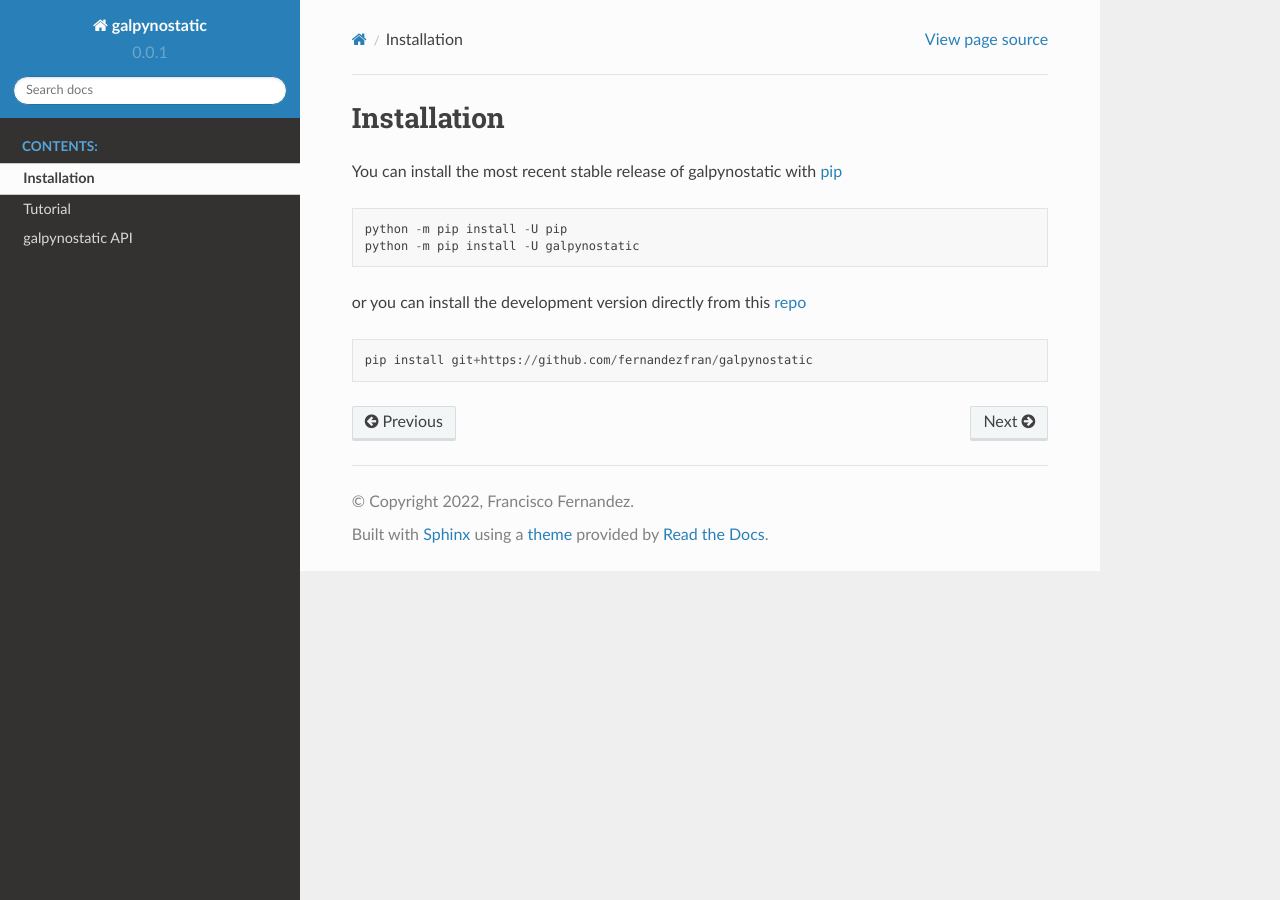
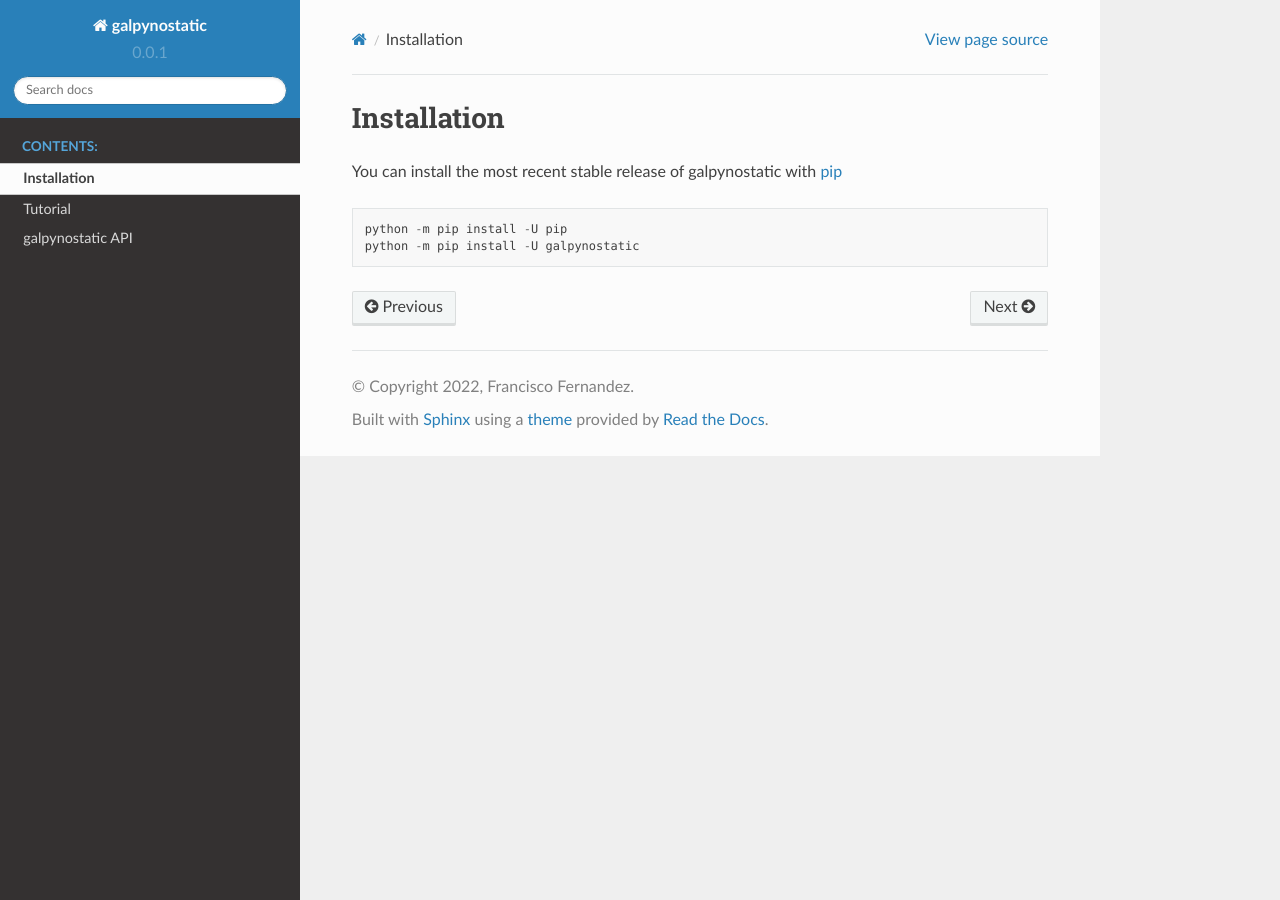
Before and after one commit to fernandezfran/galpynostatic, a Sphinx documentation site: the page built from docs/source/install.rst, in a window 1280 px wide. Built offline with Sphinx 7.4.7 and the Read the Docs theme 2.0.0, drawn with Linux system fonts in a browser that asks for light colours; the version number is read from the project's files by our own code.

Commit message:
simpler installation

```diff
--- a/docs/source/install.rst
+++ b/docs/source/install.rst
@@ -6,8 +6,3 @@ You can install the most recent stable release of galpynostatic with
 
     python -m pip install -U pip
     python -m pip install -U galpynostatic
-
-or you can install the development version directly from this
-`repo <https://github.com/fernandezfran/galpynostatic.git>`__ ::
-
-    pip install git+https://github.com/fernandezfran/galpynostatic
```
Also changed, not shown: README.md (+0 -6 lines).
